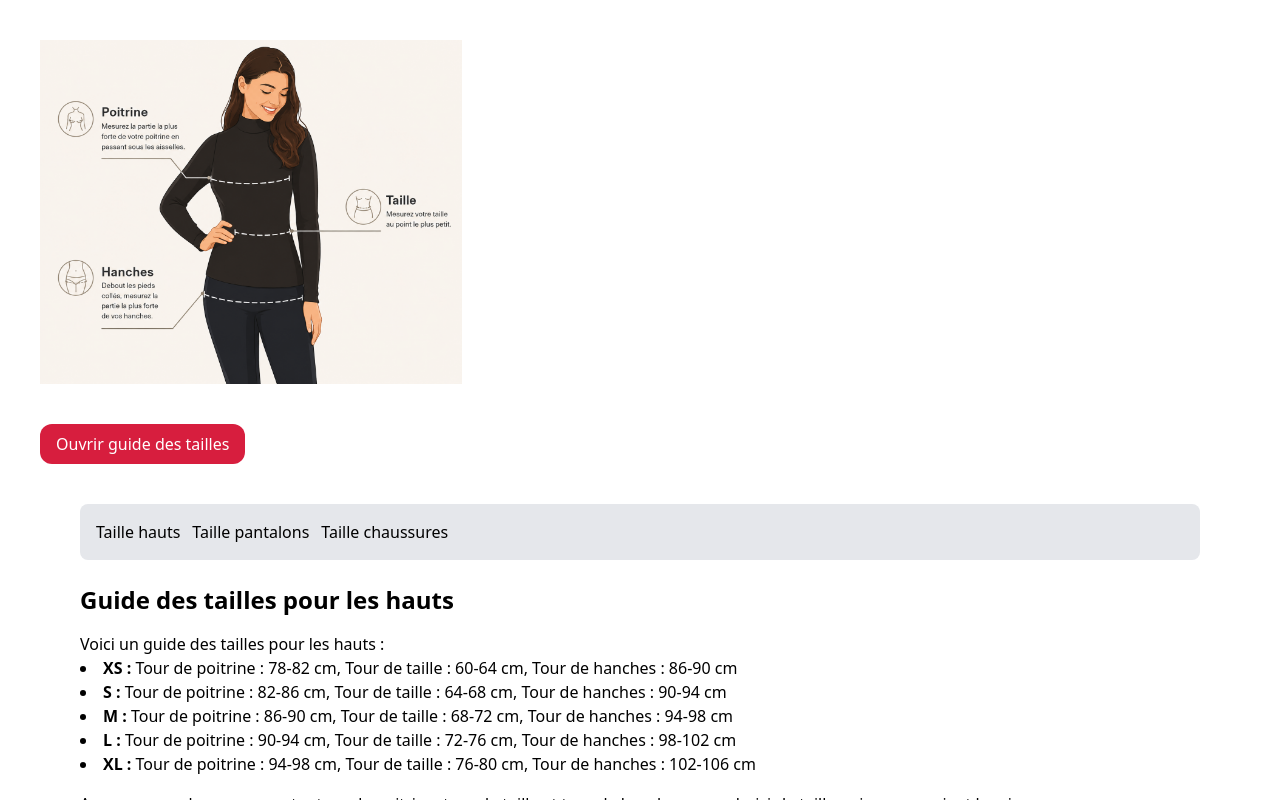
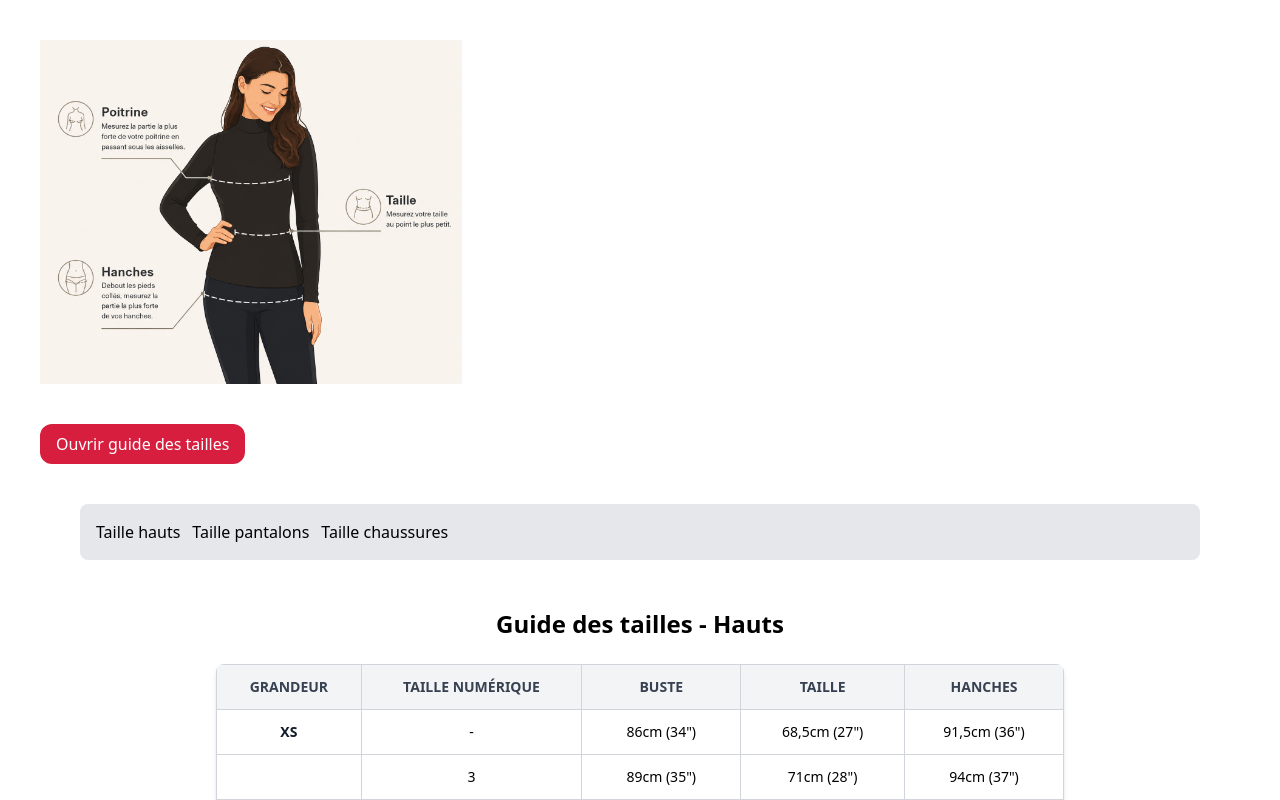
Before and after one commit to carolinachaconr/STAGE-MC-GUIDETAILLE, a React (Vite) app in the folder GuideDeTaille/: page / in a window 1280 px wide. Both pictures are taken after a click on the button "Taille hauts". Shown: the top 800 px of the page. Built offline with nearby package versions, Linux system fonts and the light colour scheme.

Commit message:
ajout de Guide de tailles
Ajout du tableau copié du site web grenier.

```diff
--- a/GuideDeTaille/src/components/TailleHauts.jsx
+++ b/GuideDeTaille/src/components/TailleHauts.jsx
@@ -4,33 +4,73 @@ import { useState } from "react";
 
 
 export default function TailleHauts() {
-
-
-
-  return (
-
-
-      <div>
-        <h1 className="text-2xl font-bold mb-4">Guide des tailles pour les hauts</h1>
-        <p>Voici un guide des tailles pour les hauts :</p>
-        <ul className="list-disc list-inside mb-4">
-            <li><strong>XS :</strong> Tour de poitrine : 78-82 cm, Tour de taille : 60-64 cm, Tour de hanches : 86-90 cm</li>
-            <li><strong>S :</strong> Tour de poitrine : 82-86 cm, Tour de taille : 64-68 cm, Tour de hanches : 90-94 cm</li>
-            <li><strong>M :</strong> Tour de poitrine : 86-90 cm, Tour de taille : 68-72 cm, Tour de hanches : 94-98 cm</li>
-            <li><strong>L :</strong> Tour de poitrine : 90-94 cm, Tour de taille : 72-76 cm, Tour de hanches : 98-102 cm</li>
-            <li><strong>XL :</strong> Tour de poitrine : 94-98 cm, Tour de taille : 76-80 cm, Tour de hanches : 102-106 cm</li>
-        </ul>
-        <p>Assurez-vous de mesurer votre tour de poitrine, tour de taille et tour de hanches pour choisir la taille qui vous convient le mieux.</p>
-        </div>
+  const data = [
+    { label: "XS", num: "-", bust: "86cm (34\")", waist: "68,5cm (27\")", hips: "91,5cm (36\")" },
+    { label: "", num: "3", bust: "89cm (35\")", waist: "71cm (28\")", hips: "94cm (37\")" },
+    { label: "S", num: "5", bust: "91,5cm (36\")", waist: "73,5cm (29\")", hips: "96,5cm (38\")" },
+    { label: "", num: "7", bust: "94cm (37\")", waist: "76cm (30\")", hips: "99cm (39\")" },
+    { label: "M", num: "9", bust: "96,5cm (38\")", waist: "79cm (31\")", hips: "101,5cm (40\")" },
+    { label: "", num: "11", bust: "99cm (39,5\")", waist: "82,5cm (32,5\")", hips: "105cm (41,5\")" },
+    { label: "L", num: "13", bust: "104cm (41\")", waist: "86cm (34\")", hips: "109cm (43\")" },
+    { label: "", num: "15", bust: "108cm (42,5\")", waist: "90cm (35,5\")", hips: "113cm (44,5\")" },
+    { label: "XL", num: "17", bust: "112cm (44\")", waist: "94cm (37\")", hips: "117cm (46\")" },
+    { label: "XXL", num: "-", bust: "119cm (47\")", waist: "101,5cm (40\")", hips: "124,5cm (49\")" },
+  ];
 
 
 
 
 
 
+      // <div>
+      //   <h1 className="text-2xl font-bold mb-4">Guide des tailles pour les hauts</h1>
+      //   <p>Voici un guide des tailles pour les hauts :</p>
+      //   <ul className="list-disc list-inside mb-4">
+      //       <li><strong>XS :</strong> Tour de poitrine : 78-82 cm, Tour de taille : 60-64 cm, Tour de hanches : 86-90 cm</li>
+      //       <li><strong>S :</strong> Tour de poitrine : 82-86 cm, Tour de taille : 64-68 cm, Tour de hanches : 90-94 cm</li>
+      //       <li><strong>M :</strong> Tour de poitrine : 86-90 cm, Tour de taille : 68-72 cm, Tour de hanches : 94-98 cm</li>
+      //       <li><strong>L :</strong> Tour de poitrine : 90-94 cm, Tour de taille : 72-76 cm, Tour de hanches : 98-102 cm</li>
+      //       <li><strong>XL :</strong> Tour de poitrine : 94-98 cm, Tour de taille : 76-80 cm, Tour de hanches : 102-106 cm</li>
+      //   </ul>
+      //   <p>Assurez-vous de mesurer votre tour de poitrine, tour de taille et tour de hanches pour choisir la taille qui vous convient le mieux.</p>
+      //   </div>
 
 
 
 
+
+  return (
+    <div className="p-6 max-w-4xl mx-auto">
+      <h1 className="text-2xl font-bold mb-6 text-center">Guide des tailles - Hauts</h1>
+
+      <div className="overflow-x-auto shadow-md rounded-lg">
+        <table className="w-full text-sm text-left border-collapse bg-white">
+          <thead className="bg-gray-100 uppercase text-gray-700">
+            <tr>
+              <th className="px-4 py-3 border border-gray-300 text-center">Grandeur</th>
+              <th className="px-4 py-3 border border-gray-300 text-center">Taille numérique</th>
+              <th className="px-4 py-3 border border-gray-300 text-center">Buste</th>
+              <th className="px-4 py-3 border border-gray-300 text-center">Taille</th>
+              <th className="px-4 py-3 border border-gray-300 text-center">Hanches</th>
+            </tr>
+          </thead>
+          <tbody>
+            {data.map((row, index) => (
+              <tr key={index} className="hover:bg-gray-50 transition-colors">
+                <td className="px-4 py-3 border border-gray-300 text-center font-bold text-gray-900">{row.label}</td>
+                <td className="px-4 py-3 border border-gray-300 text-center">{row.num}</td>
+                <td className="px-4 py-3 border border-gray-300 text-center">{row.bust}</td>
+                <td className="px-4 py-3 border border-gray-300 text-center">{row.waist}</td>
+                <td className="px-4 py-3 border border-gray-300 text-center">{row.hips}</td>
+              </tr>
+            ))}
+          </tbody>
+        </table>
+      </div>
+
+      <p className="mt-4 text-sm text-gray-500 italic">
+        * Les mesures indiquées correspondent aux dimensions du corps.
+      </p>
+    </div>
   );
 }
--- a/GuideDeTaille/src/index.css
+++ b/GuideDeTaille/src/index.css
@@ -1,3 +1,7 @@
 @tailwind base;
 @tailwind components;
 @tailwind utilities;
+
+p{
+    padding-bottom: 20px;
+}
```
Also changed, not shown: 1 other file (tests, documents, lock files or other folders).
